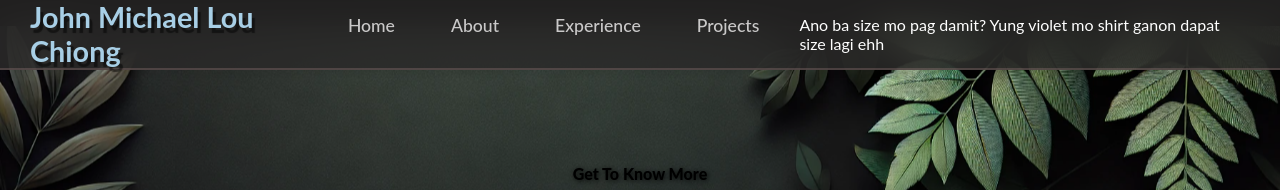
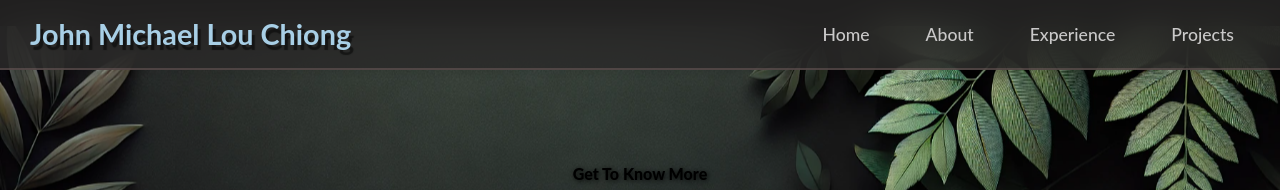
Before and after one commit to Loucho09/loucho, a plain HTML site: page about.html in a window 1280 px wide. Shown: the top 190 px of the page. Drawn offline with Linux system fonts and the light colour scheme.

Commit message:
Update about.html

```diff
--- a/about.html
+++ b/about.html
@@ -20,7 +20,7 @@
     <li><a href="about.html">About</a></li>
     <li><a href="experience.html">Experience</a></li>
     <li><a href="projects.html">Projects</a></li>
-    Ano ba size mo pag damit? Yung violet mo shirt ganon dapat size lagi ehh
+
 
   </ul>
 </nav>
```
